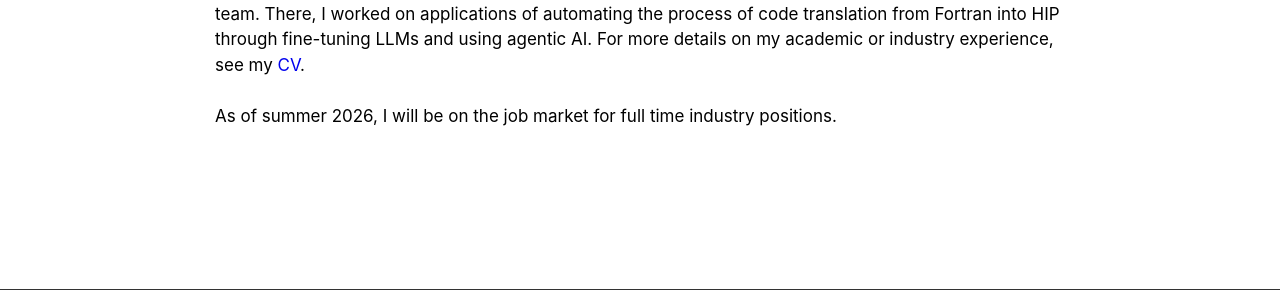
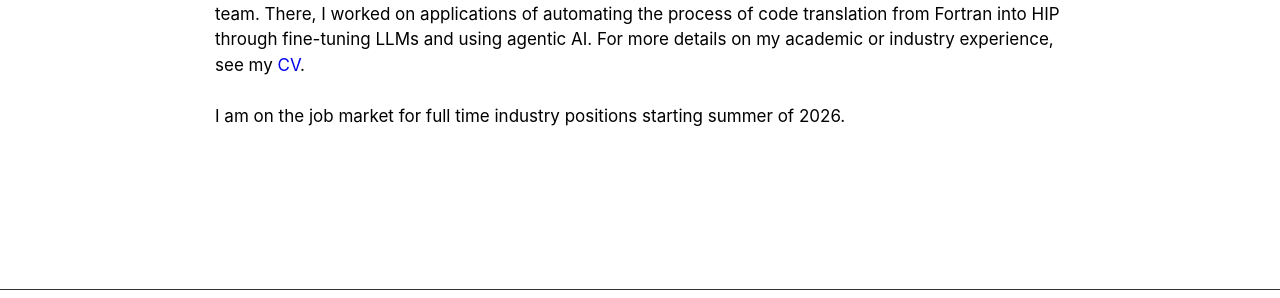
Before and after one commit to erisahasani/erisahasani.github.io, a Jekyll site: the page built from index.md, in a window 1280 px wide. Shown: the part 440-738 px from the top of the page. Built offline with Jekyll 4.4.1, drawn with Linux system fonts in a browser that asks for light colours.

Commit message:
Update index.md

```diff
--- a/index.md
+++ b/index.md
@@ -48,8 +48,7 @@ jsarr:
     Aside from academic training, I had the opportunity to gain some industry experience through two back-to-back internships at <a href="https://www.amd.com/en.html">Advanced Micro Devices (AMD)</a> on the HPC team. There, I worked on applications of automating the process of code translation from Fortran into HIP through fine-tuning LLMs and using agentic AI. For more details on my academic or industry experience, see my <a href="https://www.ehasani.com/cv/">CV</a>.
 
     <br> <br>
-
-    As of summer 2026, I will be on the job market for full time industry positions.
+    I am on the job market for full time industry positions starting summer of 2026.
   </div>
 </body>
 </html>
```
